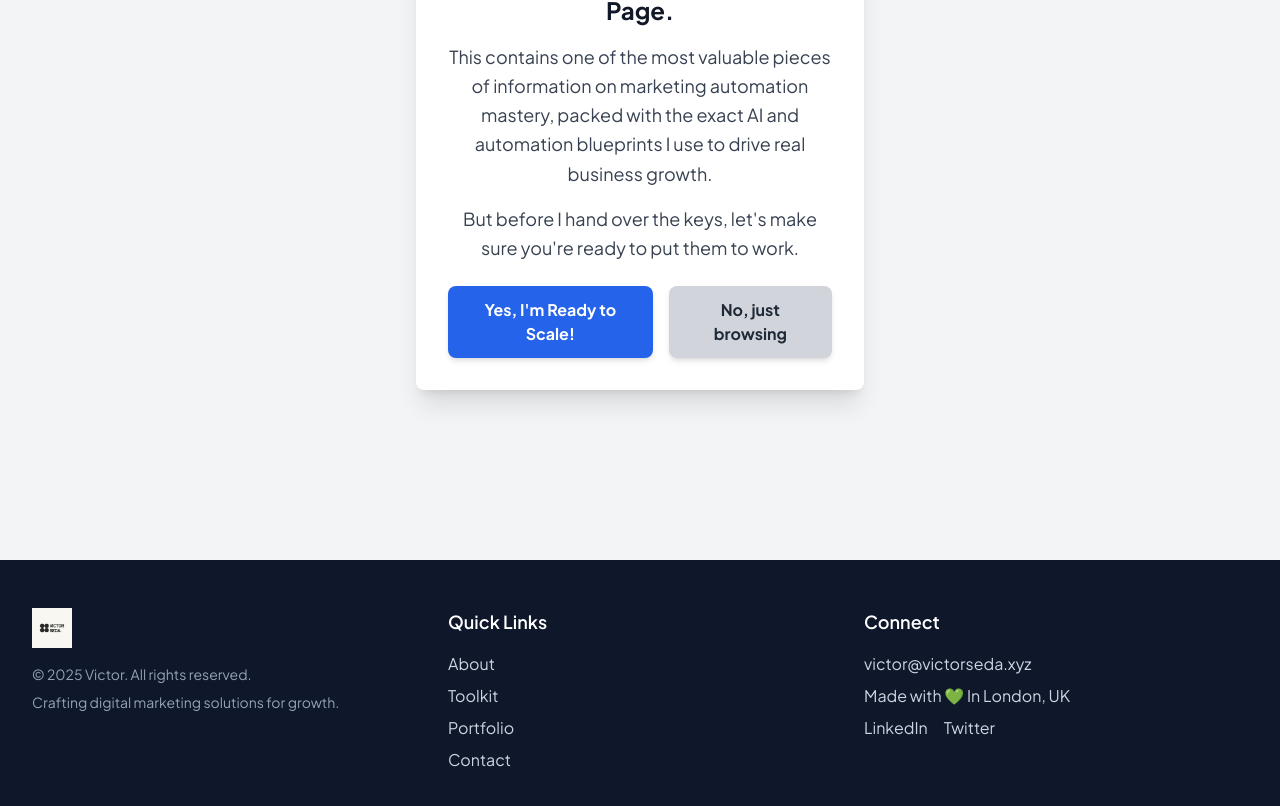
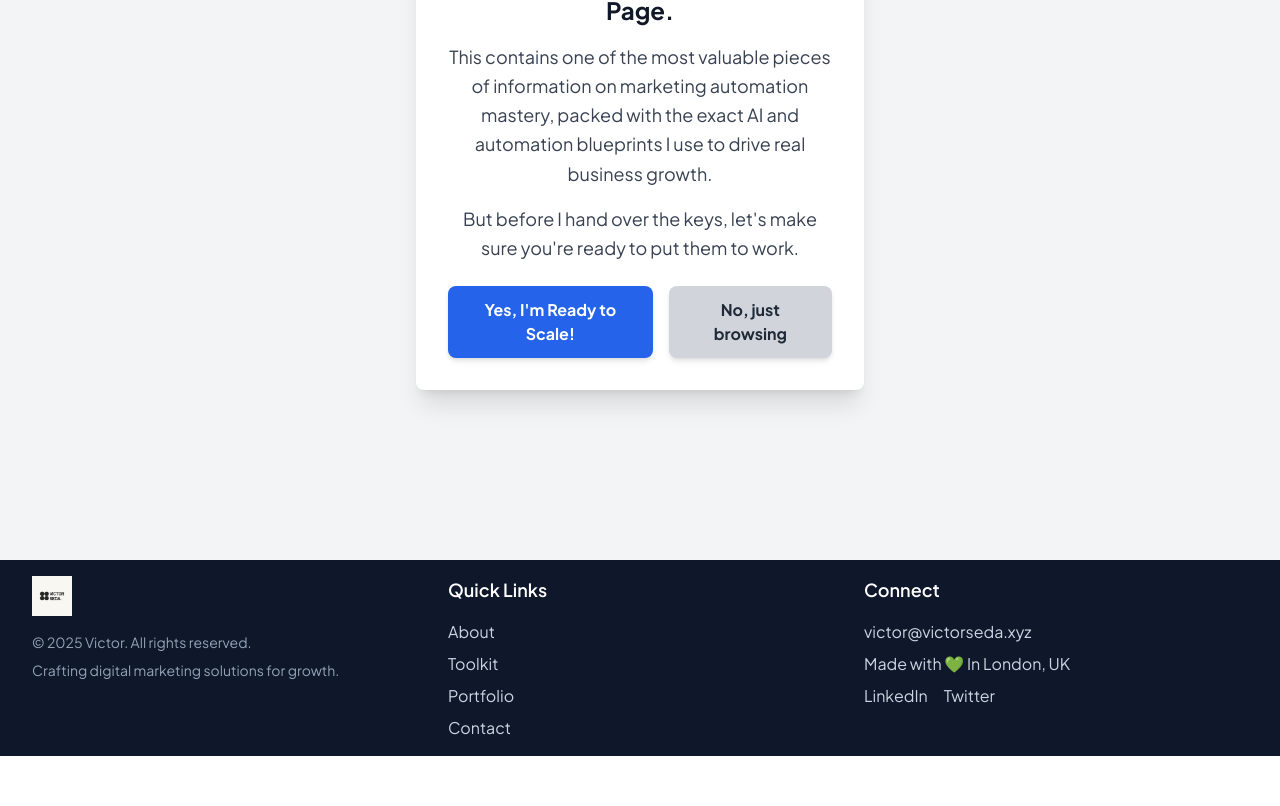
Before and after one commit to VictorJK-jpg/Portfolio, a React (Vite) app: page /toolkit in a window 1280 px wide. Shown: the part 240-1046 px from the top of the page. After the commit the page ends 996 px from the top, so only its background shows below. Built offline with nearby package versions, Linux system fonts and the light colour scheme.

Commit message:
Reduce footer vertical padding for a more compact size

```diff
--- a/src/components/Footer.tsx
+++ b/src/components/Footer.tsx
@@ -6,7 +6,7 @@ const Footer = () => {
   const currentYear = new Date().getFullYear();
 
   return (
-    <footer className="bg-slate-900 text-white py-12 px-4 sm:px-6 lg:px-8 mt-auto"> {/* mt-auto pushes it to the bottom */}
+    <footer className="bg-slate-900 text-white py-4 px-4 sm:px-6 lg:px-8 mt-auto"> {/* mt-auto pushes it to the bottom */}
       <div className="max-w-7xl mx-auto grid grid-cols-1 md:grid-cols-3 gap-8">
         {/* Column 1: Branding & Copyright */}
         <div className="flex flex-col items-center md:items-start text-center md:text-left">
```
